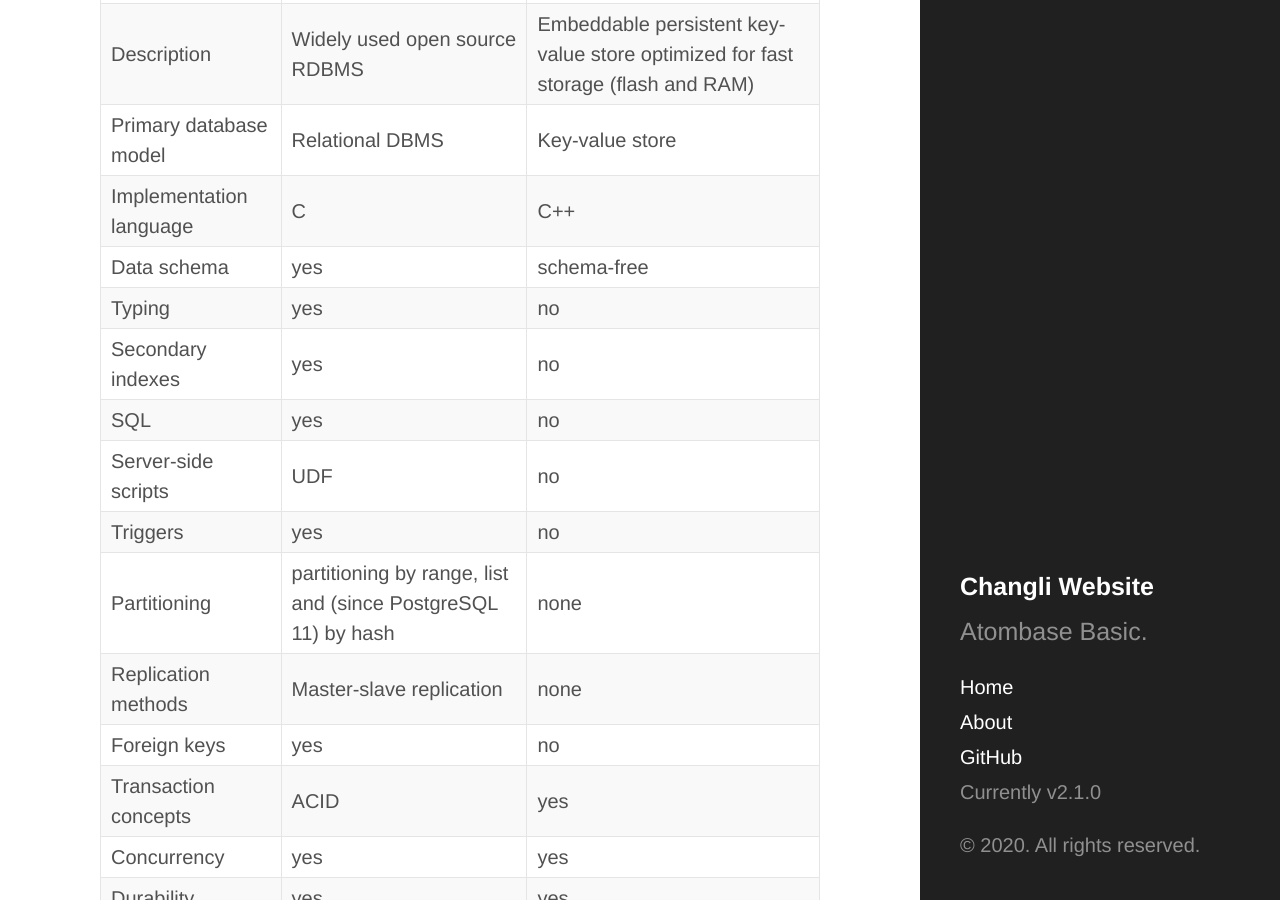
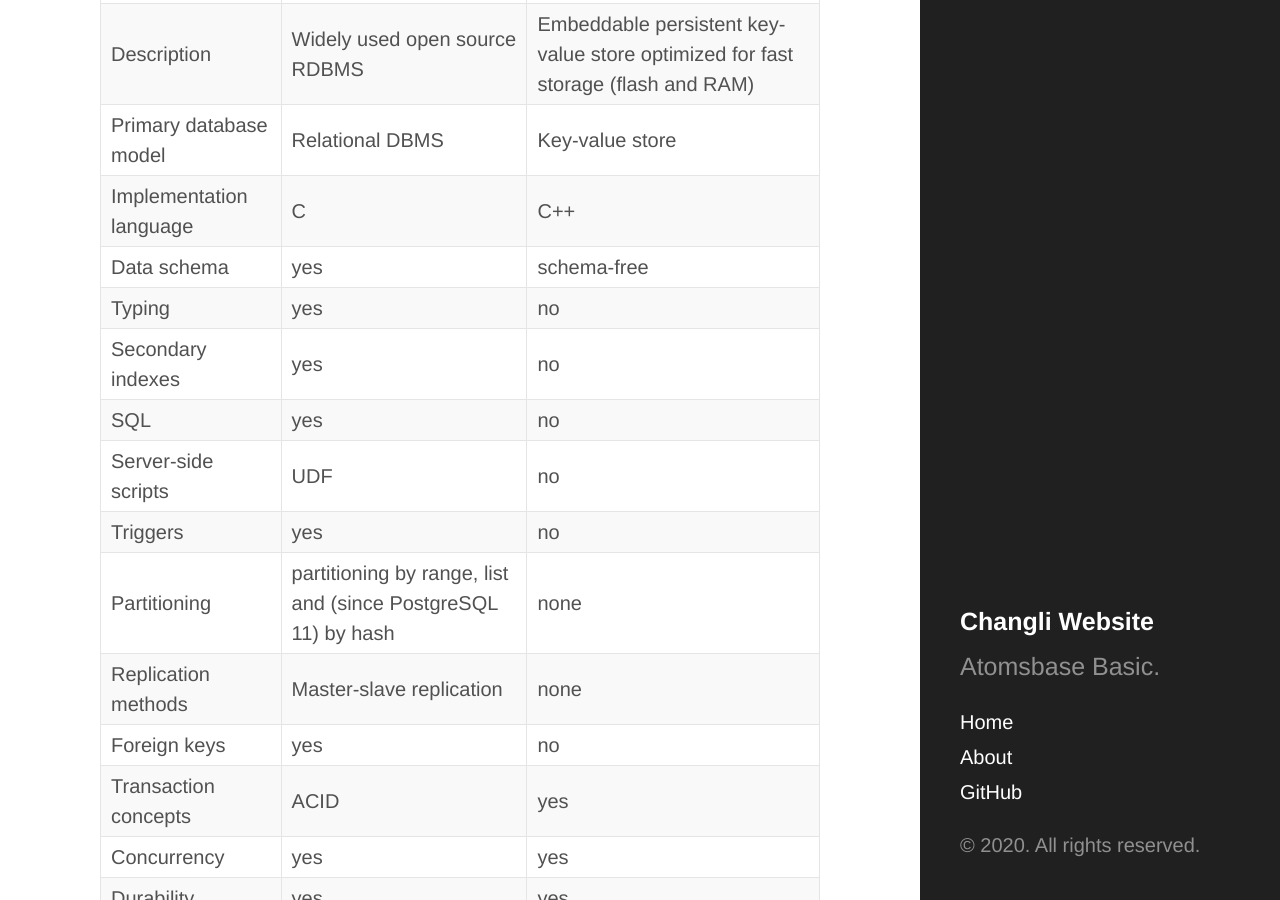
Before and after one commit to changli6/changli6.github.io, a Jekyll site: the page built from index.html, in a window 1280 px wide and 900 px high, scrolled down 316 px. Built offline with Jekyll 4.4.1, drawn with Linux system fonts in a browser that asks for light colours; Markdown is read by kramdown in place of the engine named in the settings; the list of posts is cut into pages by our own code.

Commit message:
edit _configg

```diff
--- a/_config.yml
+++ b/_config.yml
@@ -1,5 +1,5 @@
 # Dependencies
-markdown:         redcarpet
+# markdown:         redcarpet
 highlighter:     rouge
 
 # Permalinks
@@ -8,7 +8,7 @@
 # Setup
 title:            Changli Website
 #tagline:
-description:      'Atombase Basic.'
+description:      'Atomsbase Basic.'
 url:              http://changli6.github.io
 baseurl:     '/'
 
@@ -19,7 +19,7 @@
 paginate:         5
 
 # Custom vars
-version:          2.1.0
+#version:          2.1.0
 
 github:
   repo:           https://github.com/changli6
--- a/_includes/sidebar.html
+++ b/_includes/sidebar.html
@@ -27,7 +27,7 @@
       {% endfor %}
 
       <a class="sidebar-nav-item" href="{{ site.github.repo }}">GitHub</a>
-      <span class="sidebar-nav-item">Currently v{{ site.version }}</span>
+      <!-- <span class="sidebar-nav-item">Currently v{{ site.version }}</span> -->
     </nav>
 
     <p>&copy; {{ site.time | date: '%Y' }}. All rights reserved.</p>
```
